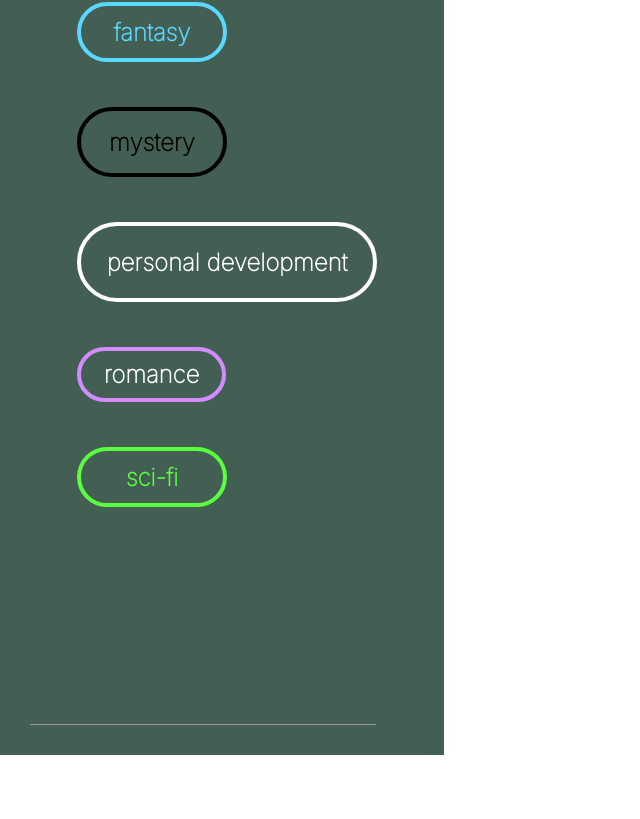
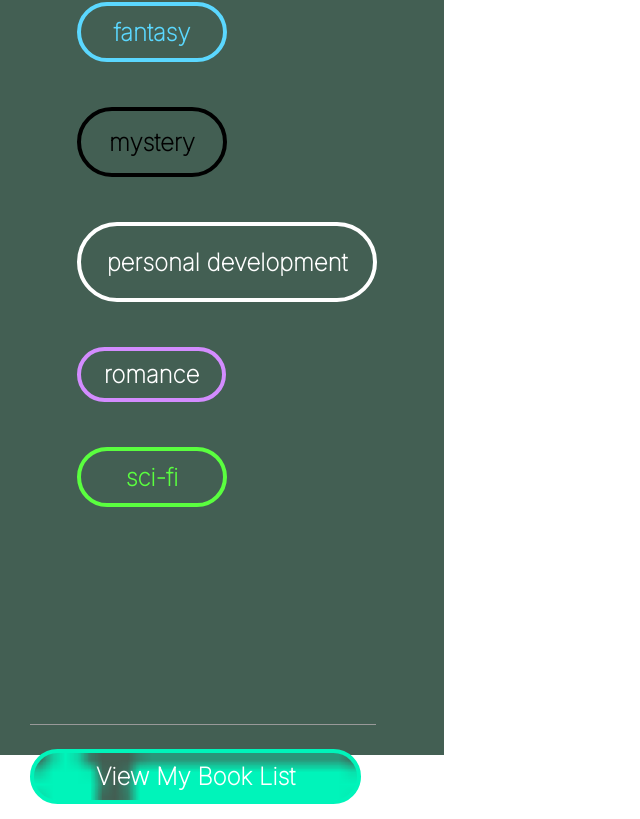
Before and after one commit to isverzh85/libraryProject, a React (Create React App) app: page / in a window 1280 px wide. Shown: the part 489-1308 px from the top of the page, without its empty margins (0-640 px from the left). Before the commit the page ends 1244 px from the top, so only its background shows below. Built offline with nearby package versions, Linux system fonts and the light colour scheme.

Commit message:
in progress

```diff
--- a/src/Layout/SidePanel/Nav/Nav.js
+++ b/src/Layout/SidePanel/Nav/Nav.js
@@ -1,6 +1,6 @@
 import React from "react";
 import styles from '../../SidePanel/Nav/styles.module.scss';
-import { Link } from 'react-router-dom';
+//import { Link } from 'react-router-dom';
 import { useState } from 'react';
 import Axios from 'axios';
 import cn from 'classnames';
@@ -63,8 +63,7 @@ export const Nav = () => {
                <button type="button" className={cn(styles.navButton, styles.navListItem5)} onClick={() => getBookData('personal_development')}>personal development</button>
                <button type="button" className={cn(styles.navButton, styles.navListItem6)} onClick={() => getBookData('romance')}>romance</button>
                <button type="button" className={cn(styles.navButton, styles.navListItem7)} onClick={() => getBookData('sci-fi')}>sci-fi</button>
-
-              {/* <Link to= '/my-book-list' type="button" className={cn(styles.navButton, styles.separateNav)}>View My Book List</Link> */}
+               <button type="button" className={cn(styles.navButton, styles.separateNav )}>View My Book List</button>
 
 
             </nav>
--- a/src/Layout/SidePanel/Nav/styles.module.scss
+++ b/src/Layout/SidePanel/Nav/styles.module.scss
@@ -290,7 +290,12 @@
     background: #435F53;
     border: 4px solid #00F4BA;
     color: white;
+    background-image: url("logo.png");
+    background-size:cover;
+
+
 }
+
 
 .bookContainer:hover > .bookButton {
     opacity:1;
```
Also changed, not shown: src/Layout/SidePanel/Nav/logo.png (added).
